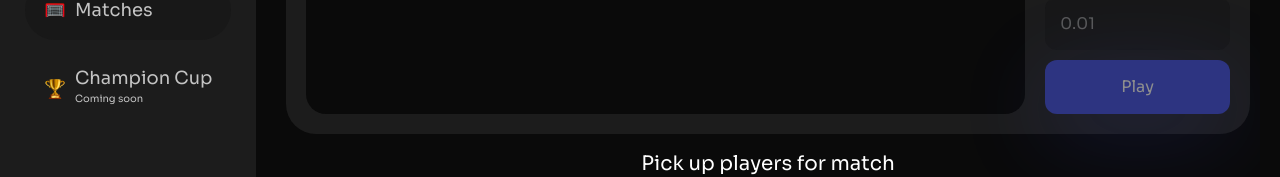
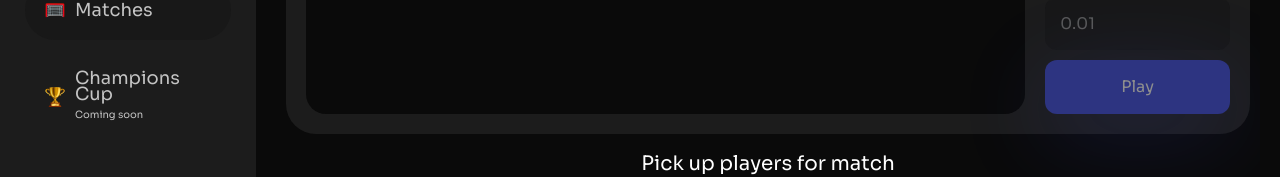
Before and after one commit to mike-petrov/nftbl-game, a React (Create React App) app in the folder web/: page /battles in a window 1280 px wide. Shown: the part 420-597 px from the top of the page. Built offline with nearby package versions, Linux system fonts and the light colour scheme.

Commit message:
Minor
Signed-off-by: Mike Petrov <mis5116@yandex.ru>

```diff
--- a/web/src/App.jsx
+++ b/web/src/App.jsx
@@ -356,7 +356,7 @@ const App = () => {
           >
             <img src="./img/cup.png" alt="" />
             <span>
-              Champion Cup
+              Champions Cup
               <span style={{ fontSize: 10, display: 'block', color: '#c4c4c4', marginTop: 5 }}>Coming soon</span>
             </span>
           </Link>
--- a/web/src/Containers/Battles.jsx
+++ b/web/src/Containers/Battles.jsx
@@ -216,7 +216,7 @@ const Battles = ({
                     >Play again</div>
                   </>
                 ) : (
-                  <div style={{ textAlign: 'center' }}>Loading</div>
+                  <div style={{ textAlign: 'center' }}>Match in progress...</div>
                 )}
               </div>
             )}
```
